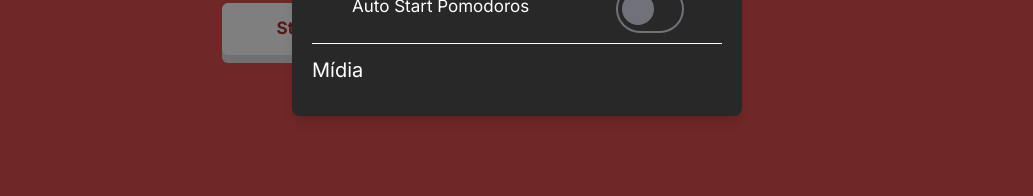
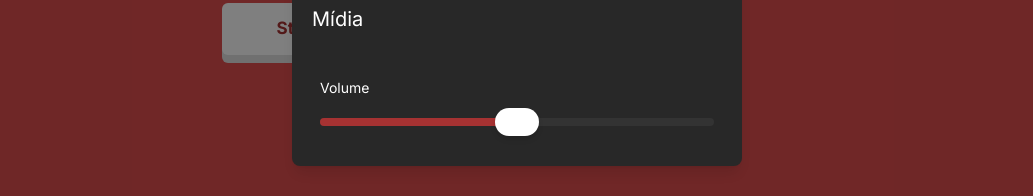
Before and after one commit to PabloBarcellos-0522/FocusTimer, a React (Vite) app: page / in a window 1280 px wide. Both pictures are taken after a click on the button "Config". Shown: the part 509-705 px from the top of the page, without its empty margins (123-1156 px from the left). Built offline with nearby package versions, Linux system fonts and the light colour scheme; a web font is replaced by a local one.

Commit message:
SliderInput Added

```diff
--- a/src/App.jsx
+++ b/src/App.jsx
@@ -14,6 +14,8 @@ function App() {
     const [timePomo, setPomo] = useState(25)
     const [timeShort, setShort] = useState(5)
     const [timeLong, setLong] = useState(15)
+
+    const [volume, setVolume] = useState(50)
 
     useEffect(() => {
         document.documentElement.classList.remove("theme-short", "theme-long")
@@ -122,6 +124,8 @@ function App() {
                         setPomo={setPomo}
                         setShort={setShort}
                         setLong={setLong}
+                        volume={volume}
+                        setVolume={setVolume}
                     />
                 </div>
             )}
--- a/src/components/SettingsFrame.jsx
+++ b/src/components/SettingsFrame.jsx
@@ -1,7 +1,23 @@
 import TimeInput from "./SettingsInputs/TimeInput.jsx"
 import Toggle from "./SettingsInputs/Toggle.jsx"
+import SliderInput from "./SettingsInputs/SliderInput.jsx"
+import { useState } from "react"
 
-const SettingsFrame = ({ onClose, timePomo, timeShort, timeLong, setPomo, setShort, setLong }) => {
+const SettingsFrame = ({
+    onClose,
+    timePomo,
+    timeShort,
+    timeLong,
+    setPomo,
+    setShort,
+    setLong,
+    volume,
+    setVolume,
+}) => {
+    const handleVolumeChange = (event) => {
+        setVolume(event.target.value)
+    }
+
     return (
         <div className="w-[450px] flex flex-col items-center bg-theme-background p-5 rounded-lg shadow-lg relative">
             <button
@@ -60,6 +76,15 @@ const SettingsFrame = ({ onClose, timePomo, timeShort, timeLong, setPomo, setSho
                 <hr className="border-white mt-1 border-1" />
             </div>
             <h1 className="text-theme-text text-xl w-full m-3">Mídia</h1>
+
+            <br />
+            <SliderInput
+                label={"Volume"}
+                value={volume}
+                onChange={handleVolumeChange}
+                min={0}
+                max={100}
+            />
         </div>
     )
 }
--- /dev/null
+++ b/src/components/SettingsInputs/SliderInput.jsx
@@ -0,0 +1,37 @@
+const SliderInput = ({ label, value, onChange, min = 0, max = 100 }) => {
+    const percentage = max > min ? ((value - min) / (max - min)) * 100 : 0
+
+    return (
+        <div className="w-full px-2 py-2">
+            {label && <label className="text-theme-text mb-2 block text-sm">{label}</label>}
+            <div className="relative h-8 flex items-center">
+                {/* Background Track */}
+                <div className="absolute w-full h-2 bg-theme-config rounded-lg z-0"></div>
+
+                {/* Progress Track */}
+                <div
+                    className="absolute h-2 bg-theme-secundary rounded-lg z-0"
+                    style={{ width: `${percentage}%` }}
+                ></div>
+
+                {/* Thumb */}
+                <div
+                    className="absolute w-11 h-7 bg-white rounded-full transform -translate-x-1/2 shadow-md z-10"
+                    style={{ left: `${percentage}%` }}
+                ></div>
+
+                {/* Invisible Input */}
+                <input
+                    type="range"
+                    min={min + 5}
+                    max={max - 5}
+                    value={value}
+                    onChange={onChange}
+                    className="absolute w-full h-full opacity-0 cursor-pointer z-20"
+                />
+            </div>
+        </div>
+    )
+}
+
+export default SliderInput
```
